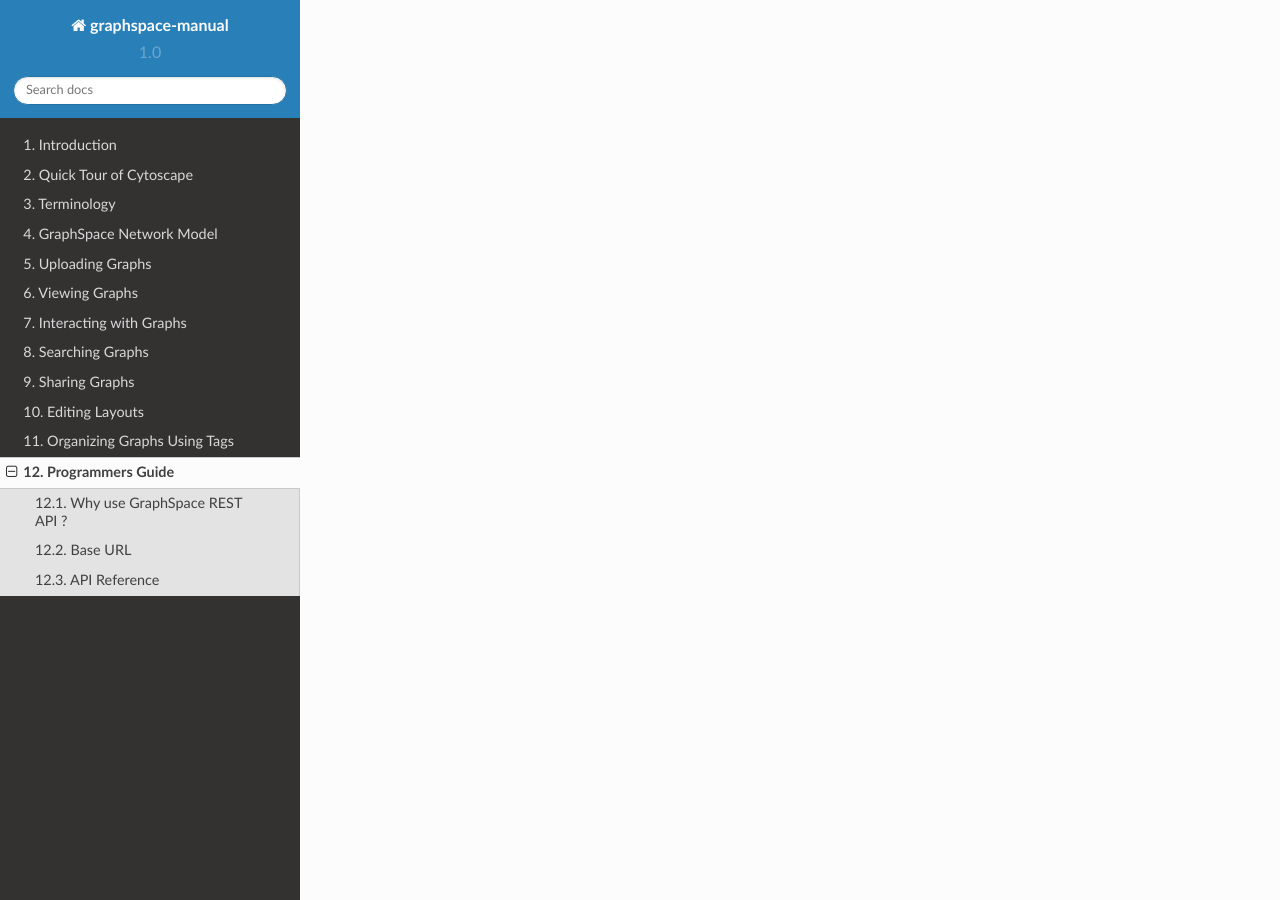
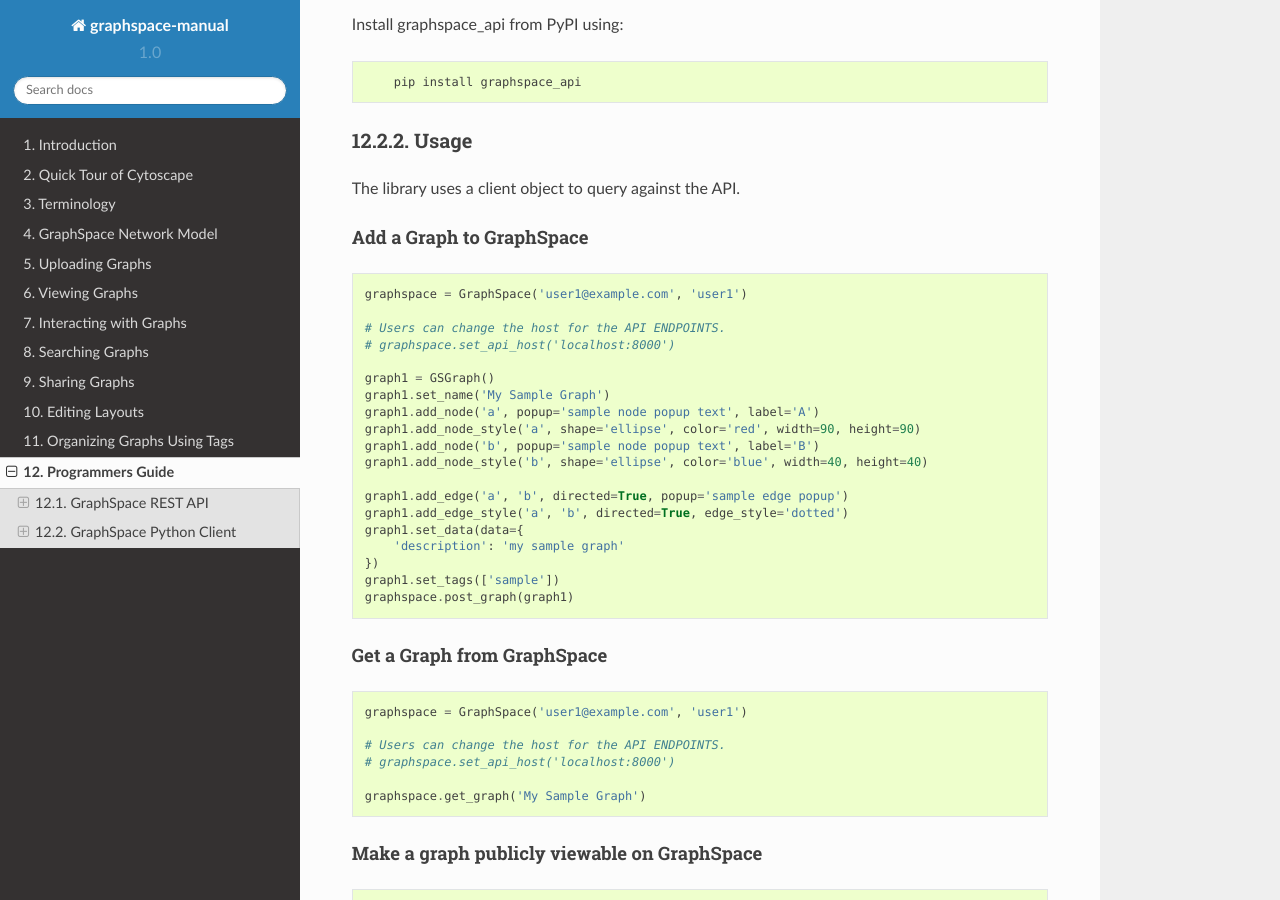
Before and after one commit to adbharadwaj/graphspace-manual, a Sphinx documentation site: the page built from docs/Programmers_Guide.md, in a window 1280 px wide and 900 px high, scrolled down 2079 px. Built offline with Sphinx 7.4.7 and the Read the Docs theme 2.0.0, drawn with Linux system fonts in a browser that asks for light colours; some of the changed text lies outside the part shown.

Commit message:
Update Programmers_Guide.md

````diff
--- a/docs/Programmers_Guide.md
+++ b/docs/Programmers_Guide.md
@@ -1,4 +1,6 @@
 # Programmers Guide
+
+## GraphSpace REST API
 
 The GraphSpace REST API provides API endpoints for GraphSpace entities like graphs, layouts and groups that allow developers to interact with the GraphSpace website remotely by sending and receiving JSON (JavaScript Object Notation) objects. JSON is a lightweight and human-readable open standard data format. It looks like Objects in JavaScript; hence the name. When you send content to or make a request to the API, the response will be returned in JSON. This enables developers to create, read and update GraphSpace content from client-side JavaScript or from external applications, even those written in languages beyond Python.
 
@@ -6,7 +8,7 @@
 Note: In order to fully utilize the features of GraphSpace REST API, you must have an account on GraphSpace.
 ```
 
-## Why use GraphSpace REST API ?
+### Why use GraphSpace REST API ?
 
 The GraphSpace REST API makes it easier than ever to use GraphSpace in new and exciting ways, such as creating external applications on top of GraphSpace. For example,
 
@@ -15,7 +17,7 @@
 
 The scope of what can be done with the GraphSpace REST API is only limited by our imagination. Overall, if a user want a structured, extensible, and simple way to get data in and out of GraphSpace over HTTP, they should probably use the GraphSpace REST API.
 
-## Base URL
+### Base URL
 
 All URLs referenced in the documentation have the following base:
 
@@ -27,6 +29,115 @@
 
 
 
-## API Reference
+### API Reference
 
 <iframe src="http://35.163.136.54/static/api.html" style="height: 100vh;width: 100%;"></iframe>
+
+
+## GraphSpace Python Client
+
+GraphSpace Python Client is library for the GraphSpace REST API. It simplifies the process of authentication, request construction, and response parsing for Python developers using the GraphSpace API. This clientlib is built and tested on Python 2.7.
+
+### Installation
+
+Install graphspace_api from PyPI using:
+
+```
+    pip install graphspace_api
+```
+
+### Usage
+
+The library uses a client object to query against the API.
+
+#### Add a Graph to GraphSpace
+
+```
+graphspace = GraphSpace('user1@example.com', 'user1')
+
+# Users can change the host for the API ENDPOINTS.
+# graphspace.set_api_host('localhost:8000')
+
+graph1 = GSGraph()
+graph1.set_name('My Sample Graph')
+graph1.add_node('a', popup='sample node popup text', label='A')
+graph1.add_node_style('a', shape='ellipse', color='red', width=90, height=90)
+graph1.add_node('b', popup='sample node popup text', label='B')
+graph1.add_node_style('b', shape='ellipse', color='blue', width=40, height=40)
+
+graph1.add_edge('a', 'b', directed=True, popup='sample edge popup')
+graph1.add_edge_style('a', 'b', directed=True, edge_style='dotted')
+graph1.set_data(data={
+    'description': 'my sample graph'
+})
+graph1.set_tags(['sample'])
+graphspace.post_graph(graph1)
+```
+
+
+#### Get a Graph from GraphSpace
+
+```
+graphspace = GraphSpace('user1@example.com', 'user1')
+
+# Users can change the host for the API ENDPOINTS.
+# graphspace.set_api_host('localhost:8000')
+
+graphspace.get_graph('My Sample Graph')
+```
+
+#### Make a graph publicly viewable on GraphSpace
+
+```
+graphspace = GraphSpace('user1@example.com', 'user1')
+
+# Users can change the host for the API ENDPOINTS.
+# graphspace.set_api_host('localhost:8000')
+
+graphspace.make_graph_public('My Sample Graph')
+```
+
+#### Make a graph privately viewable on GraphSpace
+
+```
+graphspace = GraphSpace('user1@example.com', 'user1')
+
+# Users can change the host for the API ENDPOINTS.
+# graphspace.set_api_host('localhost:8000')
+
+graphspace.make_graph_private('My Sample Graph')
+```
+
+#### Update a graph on GraphSpace
+
+```
+graphspace = GraphSpace('user1@example.com', 'user1')
+
+# Users can change the host for the API ENDPOINTS.
+# graphspace.set_api_host('localhost:8000')
+
+graph1 = GSGraph()
+graph1.add_node('a', popup='sample node popup text', label='A updated')
+graph1.add_node_style('a', shape='ellipse', color='green', width=90, height=90)
+graph1.add_node('b', popup='sample node popup text', label='B updated')
+graph1.add_node_style('b', shape='ellipse', color='yellow', width=40, height=40)
+
+graph1.add_edge('a', 'b', directed=True, popup='sample edge popup')
+graph1.add_edge_style('a', 'b', directed=True, edge_style='dotted')
+graph1.set_data(data={
+    'description': 'my sample graph'
+})
+
+graphspace.update_graph('My Sample Graph', graph=graph1, is_public=1)
+```
+
+#### Delete a Graph from GraphSpace
+
+```
+graphspace = GraphSpace('user1@example.com', 'user1')
+
+# Users can change the host for the API ENDPOINTS.
+# graphspace.set_api_host('localhost:8000')
+
+graphspace.delete_graph('My Sample Graph')
+```
````
